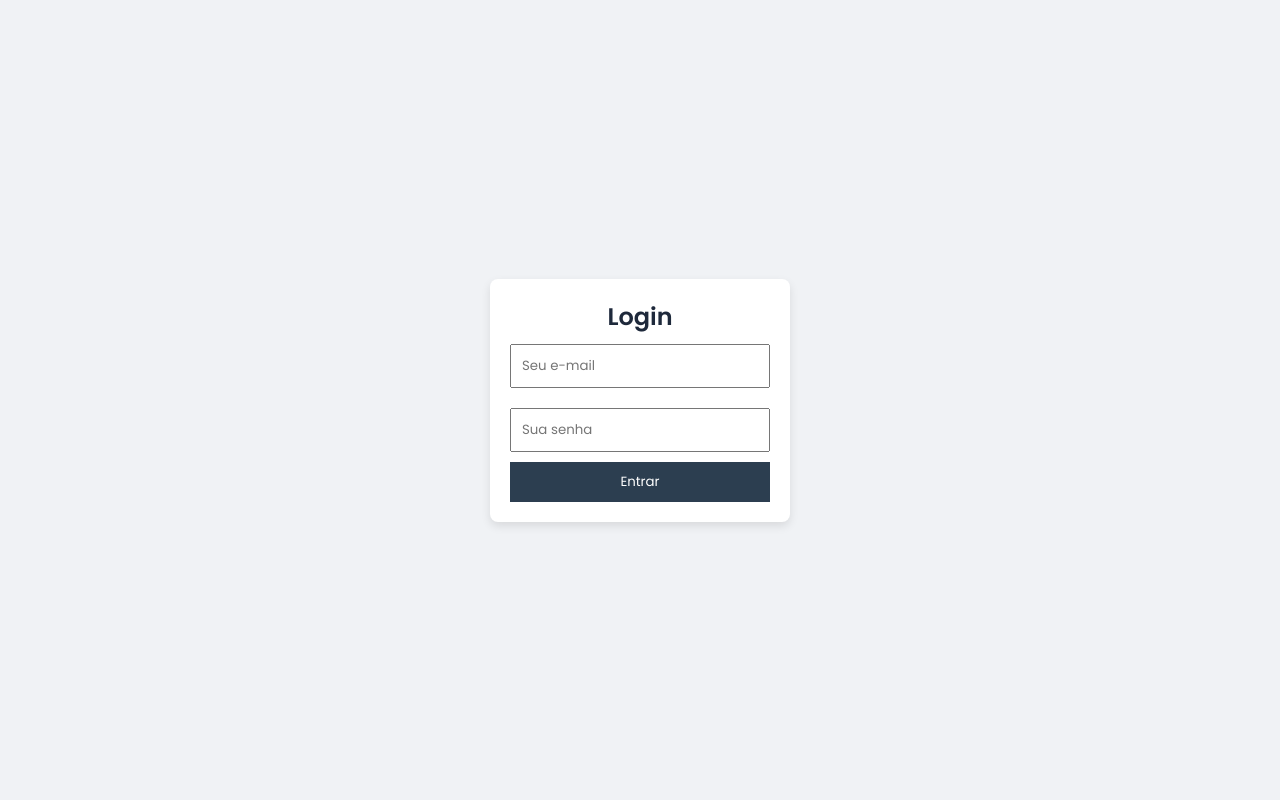
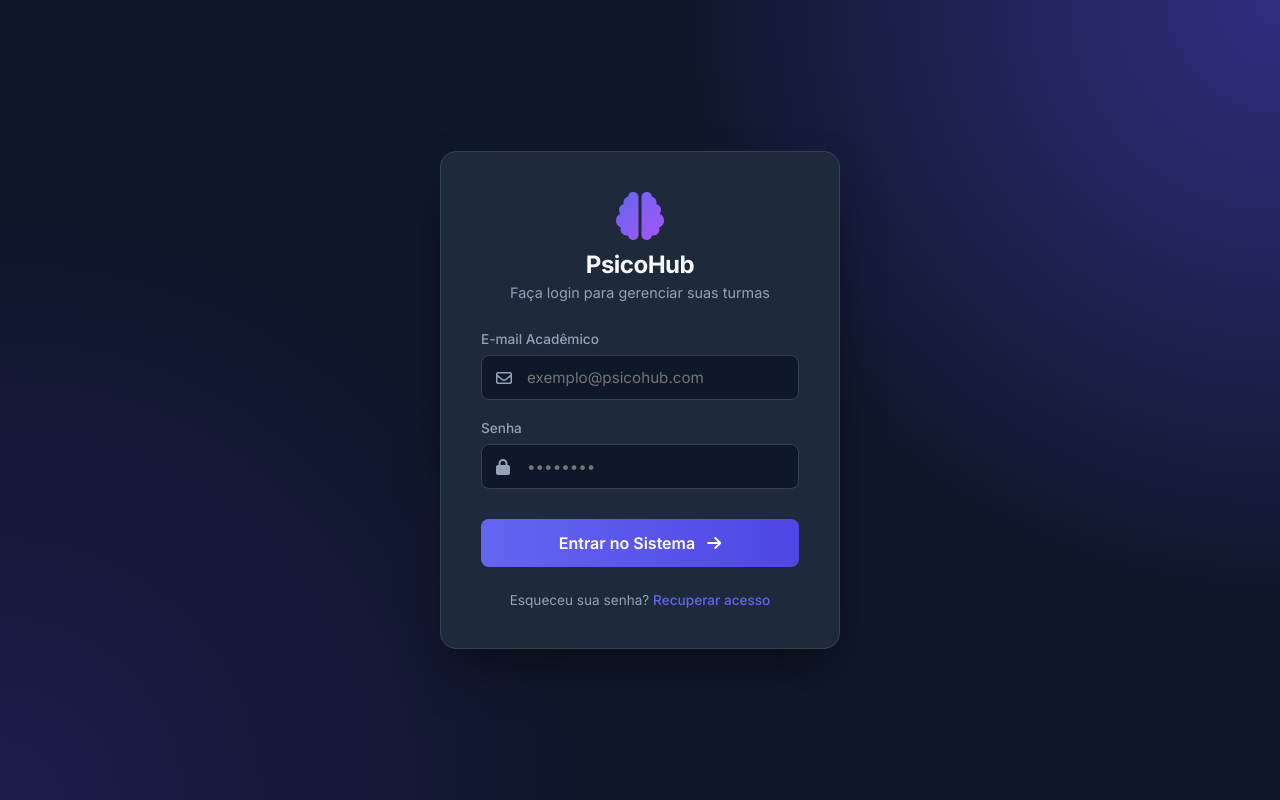
Before and after one commit to igor21-GT/psicohub, a PHP site: page / in a window 1280 px wide. Run offline with PHP 8.4, Linux system fonts and the light colour scheme.

Commit message:
Novo design de Login e correcao de rotas

```diff
--- a/dashboard.php
+++ b/dashboard.php
@@ -107,7 +107,7 @@ include 'includes/header.php';
 </style>
 
 <div style="margin-bottom: 20px;">
-    <h2 style="margin-bottom: 5px;">Olá, Professora Luciana!</h2>
+    <h2 style="margin-bottom: 5px;">Olá, Professor(a)!</h2>
     <p style="color: var(--text-muted); font-size: 0.9rem;"><?php echo date('d/m/Y'); ?></p>
 </div>
 
--- a/includes/footer.php
+++ b/includes/footer.php
@@ -1,5 +1,5 @@
 <footer>
-            <p style="margin-top:20px; text-align:center; color:#777;">&copy; 2024 Minha Agenda</p>
+            <p style="margin-top:20px; text-align:center; color:#777;">&copy; 2026 PsicoHub</p>
         </footer>
     </div> </body>
 </html>
--- a/includes/header.php
+++ b/includes/header.php
@@ -3,7 +3,7 @@
 <head>
     <meta charset="UTF-8">
     <meta name="viewport" content="width=device-width, initial-scale=1.0">
-    <title>Agenda</title>
+    <title>PsicoHub</title>
     <link rel="stylesheet" href="assets/css/style.css">
 
     <link rel="stylesheet" href="https://cdnjs.cloudflare.com/ajax/libs/font-awesome/6.4.0/css/all.min.css">
@@ -19,7 +19,7 @@
             <h1>
                 <?php
                 // Exibe título dinâmico ou padrão
-                echo isset($page_title) ? $page_title : 'Agenda';
+                echo isset($page_title) ? $page_title : 'PsicoHub';
                 ?>
             </h1>
 
--- a/includes/sidebar.php
+++ b/includes/sidebar.php
@@ -17,7 +17,7 @@
         <i class="fa-solid fa-user"></i> Meu Perfil
     </a>
 
-    <a href="logout.php" style="margin-top: auto; color: #ef4444;">
+    <a href="actions/logout.php" style="margin-top: auto; color: #ef4444;">
         <i class="fa-solid fa-right-from-bracket"></i> Sair
     </a>
 </div>
--- a/index.php
+++ b/index.php
@@ -1,31 +1,159 @@
 <?php
 // index.php
 require_once 'config/db.php';
+session_start();
+
+// Se já estiver logado, manda direto pro painel
+if (isset($_SESSION['usuario_id'])) {
+    header("Location: dashboard.php");
+    exit();
+}
 ?>
 <!DOCTYPE html>
 <html lang="pt-br">
 <head>
     <meta charset="UTF-8">
+    <meta name="viewport" content="width=device-width, initial-scale=1.0">
     <title>Login - PsicoHub</title>
-    <link rel="stylesheet" href="assets/css/style.css">
+    <link href="https://fonts.googleapis.com/css2?family=Inter:wght@400;500;600;700&display=swap" rel="stylesheet">
+    <link rel="stylesheet" href="https://cdnjs.cloudflare.com/ajax/libs/font-awesome/6.4.0/css/all.min.css">
+
     <style>
-        /* Estilo específico apenas para o login para centralizar */
-        body { justify-content: center; align-items: center; }
-        .login-box { width: 300px; padding: 20px; background: white; border-radius: 8px; box-shadow: 0 4px 10px rgba(0,0,0,0.1); }
-        input { width: 100%; padding: 10px; margin: 10px 0; }
-        button { width: 100%; padding: 10px; background: #2c3e50; color: white; border: none; cursor: pointer; }
-        button:hover { background: #34495e; }
+        :root {
+            --bg-dark: #0f172a;
+            --card-bg: #1e293b;
+            --primary: #6366f1;
+            --primary-hover: #4f46e5;
+            --text-main: #f8fafc;
+            --text-muted: #94a3b8;
+            --border: #334155;
+        }
+
+        * { margin: 0; padding: 0; box-sizing: border-box; font-family: 'Inter', sans-serif; }
+
+        body {
+            background-color: var(--bg-dark);
+            height: 100vh;
+            display: flex;
+            align-items: center;
+            justify-content: center;
+            /* Um gradiente sutil no fundo para dar elegância */
+            background-image: radial-gradient(circle at top right, #312e81 0%, transparent 40%),
+                              radial-gradient(circle at bottom left, #1e1b4b 0%, transparent 40%);
+        }
+
+        .login-card {
+            background-color: var(--card-bg);
+            padding: 40px;
+            width: 100%;
+            max-width: 400px;
+            border-radius: 16px;
+            border: 1px solid var(--border);
+            box-shadow: 0 25px 50px -12px rgba(0, 0, 0, 0.5);
+            text-align: center;
+        }
+
+        /* Logo e Títulos */
+        .logo-area { margin-bottom: 30px; }
+        .logo-area i {
+            font-size: 3rem;
+            background: linear-gradient(135deg, #6366f1, #a855f7);
+            -webkit-background-clip: text;
+            -webkit-text-fill-color: transparent;
+            margin-bottom: 10px;
+        }
+        .logo-area h1 { font-size: 1.5rem; font-weight: 700; color: var(--text-main); letter-spacing: -0.5px; }
+        .logo-area p { color: var(--text-muted); font-size: 0.9rem; margin-top: 5px; }
+
+        /* Campos de Entrada */
+        .input-group { text-align: left; margin-bottom: 20px; }
+        .input-group label { display: block; margin-bottom: 8px; color: var(--text-muted); font-size: 0.85rem; font-weight: 500; }
+
+        .input-wrapper { position: relative; }
+        .input-wrapper i {
+            position: absolute; left: 15px; top: 50%; transform: translateY(-50%);
+            color: var(--text-muted); font-size: 1rem; transition: 0.3s;
+        }
+
+        .input-wrapper input {
+            width: 100%;
+            background-color: #0f172a;
+            border: 1px solid var(--border);
+            padding: 12px 12px 12px 45px; /* Espaço para o ícone */
+            border-radius: 8px;
+            color: white;
+            font-size: 0.95rem;
+            outline: none;
+            transition: all 0.3s;
+        }
+
+        .input-wrapper input:focus {
+            border-color: var(--primary);
+            box-shadow: 0 0 0 3px rgba(99, 102, 241, 0.2);
+        }
+        .input-wrapper input:focus + i { color: var(--primary); }
+
+        /* Botão */
+        .btn-login {
+            width: 100%;
+            background: linear-gradient(to right, #6366f1, #4f46e5);
+            color: white;
+            padding: 14px;
+            border: none;
+            border-radius: 8px;
+            font-size: 1rem;
+            font-weight: 600;
+            cursor: pointer;
+            transition: transform 0.2s, box-shadow 0.2s;
+            margin-top: 10px;
+        }
+        .btn-login:hover {
+            transform: translateY(-2px);
+            box-shadow: 0 10px 15px -3px rgba(99, 102, 241, 0.4);
+        }
+
+        /* Rodapé do Card */
+        .card-footer { margin-top: 25px; font-size: 0.85rem; color: var(--text-muted); }
+        .card-footer a { color: var(--primary); text-decoration: none; font-weight: 500; }
+        .card-footer a:hover { text-decoration: underline; }
     </style>
 </head>
 <body>
 
-    <div class="login-box">
-        <h2 style="text-align:center">Login</h2>
-        <form action="valida_login.php" method="POST">
-            <input type="email" name="email" placeholder="Seu e-mail" required>
-            <input type="password" name="senha" placeholder="Sua senha" required>
-            <button type="submit">Entrar</button>
+    <div class="login-card">
+        <div class="logo-area">
+            <i class="fa-solid fa-brain"></i>
+            <h1>PsicoHub</h1>
+            <p>Faça login para gerenciar suas turmas</p>
+        </div>
+
+        <form action="actions/valida_login.php" method="POST">
+
+            <div class="input-group">
+                <label>E-mail Acadêmico</label>
+                <div class="input-wrapper">
+                    <input type="email" name="email" placeholder="exemplo@psicohub.com" required>
+                    <i class="fa-regular fa-envelope"></i>
+                </div>
+            </div>
+
+            <div class="input-group">
+                <label>Senha</label>
+                <div class="input-wrapper">
+                    <input type="password" name="senha" placeholder="••••••••" required>
+                    <i class="fa-solid fa-lock"></i>
+                </div>
+            </div>
+
+            <button type="submit" class="btn-login">
+                Entrar no Sistema <i class="fa-solid fa-arrow-right" style="margin-left: 8px;"></i>
+            </button>
+
         </form>
+
+        <div class="card-footer">
+            <p>Esqueceu sua senha? <a href="#">Recuperar acesso</a></p>
+        </div>
     </div>
 
 </body>
```
Also changed, not shown: actions/logout.php (+4 -4 lines), actions/valida_login.php (+12 -11 lines), 2 other files.
